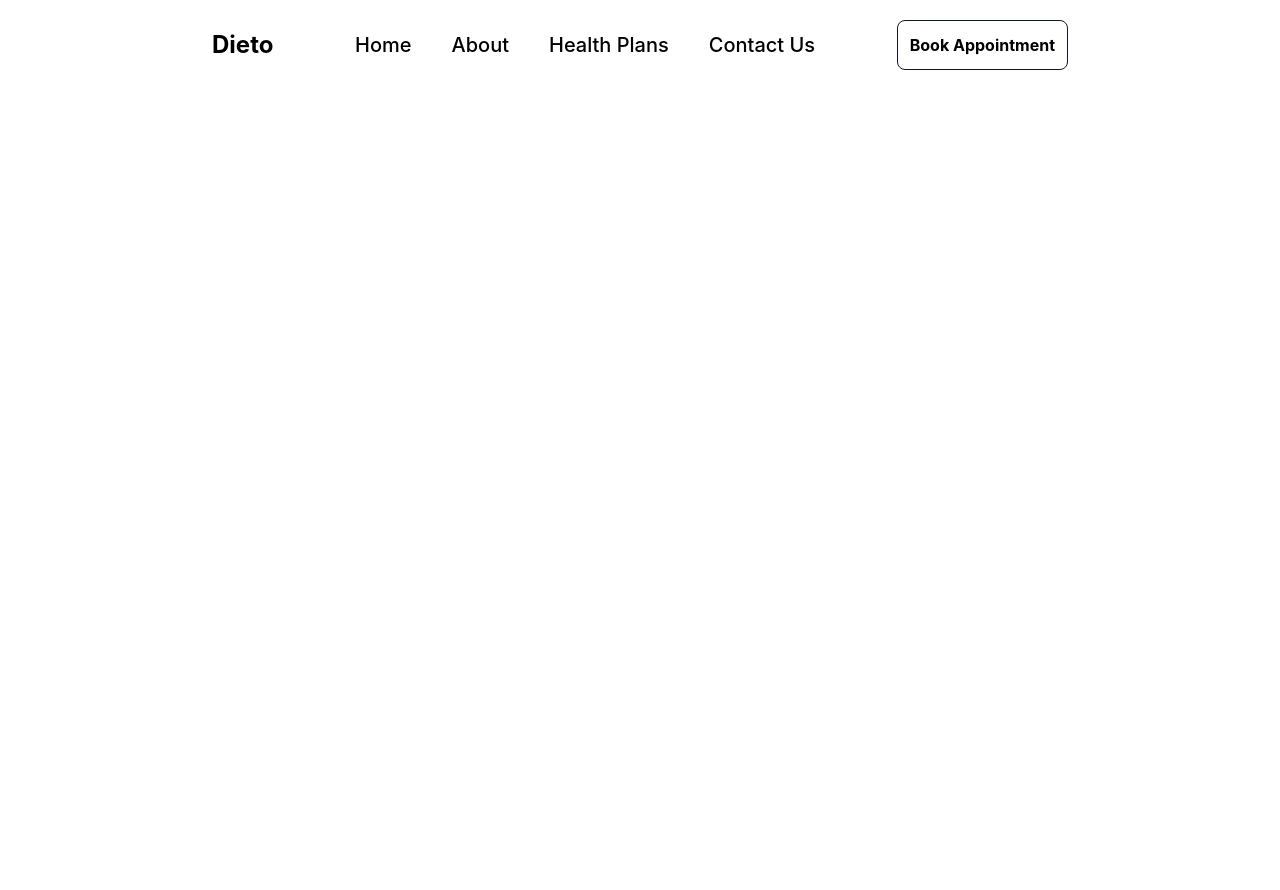
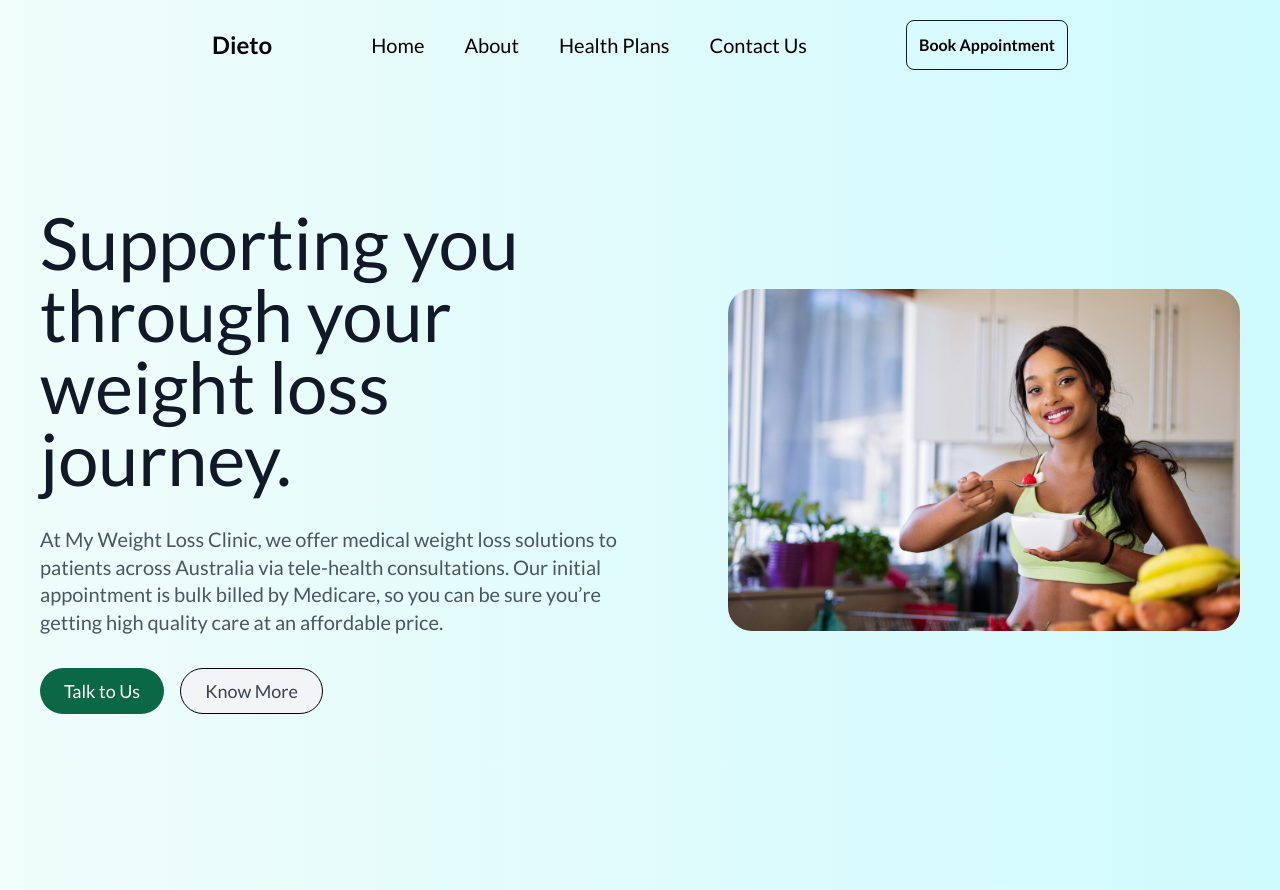
Before and after one commit to maniishbhusal/diet-management-portal, a website: page index.html in a window 1280 px wide. Before the commit the page ends 800 px from the top, so only its background shows below. Drawn offline with Linux system fonts and the light colour scheme.

Commit message:
complete hero section

```diff
--- a/index.html
+++ b/index.html
@@ -48,6 +48,30 @@
       </button>
     </div>
   </header>
+
+  <!-- Main  -->
+  <main>
+    <!-- Hero Section -->
+    <section class="h-screen text-gray-600 p-5 md:p-15">
+      <div class="container mx-auto flex px-5 py-14 lg:py-24 lg:flex-row flex-col items-center">
+        <div class="lg:flex-grow w-full lg:pr-24 md:pr-16 flex flex-col items-center lg:items-start text-center md:text-left mb-16 lg:mb-0">
+          <h1 class="text-3xl md:text-4xl xl:text-7xl mb-8 font-medium text-gray-900 lg:max-w-7xl">Supporting you through your weight loss journey.
+            <br class="hidden lg:inline-block">
+          </h1>
+          <p class="mb-8 leading-snug text-xl lg:max-w-2xl">At My Weight Loss Clinic, we offer medical weight loss solutions to patients across Australia via tele-health consultations. Our initial appointment is bulk billed by Medicare, so you can be sure you’re getting high quality care at an affordable price.</p>
+          <div class="flex justify-center">
+            <button class="text-white bg-green border-0 py-2 px-6 focus:outline-none hover:bg-opacity-90 rounded-3xl text-lg">Talk to Us</button>
+            <button class="ml-4 text-gray-700 bg-gray-100 border border-black py-2 px-6 focus:outline-none hover:bg-gray-200 rounded-3xl text-lg">Know More</button>
+          </div>
+        </div>
+        <div class="lg:max-w-lg lg:w-full w-5/6">
+          <img class="object-cover object-center rounded-3xl" alt="hero" src="./assets/healthy-girl.jpg">
+        </div>
+      </div>
+    </section>
+  </main>
+
+
 </body>
 <script src="./script.js"></script>
 
--- a/src/input.css
+++ b/src/input.css
@@ -1,3 +1,12 @@
+@import url('https://fonts.googleapis.com/css2?family=Lato:ital,wght@0,100;0,300;0,400;0,700;0,900;1,100;1,300;1,400;1,700;1,900&family=Montserrat:ital,wght@0,100..900;1,100..900&display=swap');
+
 @tailwind base;
 @tailwind components;
 @tailwind utilities;
+
+@layer base{
+    body {
+        @apply font-lato;
+        @apply bg-gradient-to-r from-teal-50 to-cyan-100;
+    }
+}
--- a/tailwind.config.js
+++ b/tailwind.config.js
@@ -10,7 +10,7 @@ module.exports = {
         'green': '#0A6847',
       },
       fontFamily: {
-        'sans': ['Inter', 'sans-serif'],
+        'lato': ['Lato', 'sans-serif'],
       },
     },
   },
```
Also changed, not shown: assets/healthy-girl.jpg (added), src/output.css.
